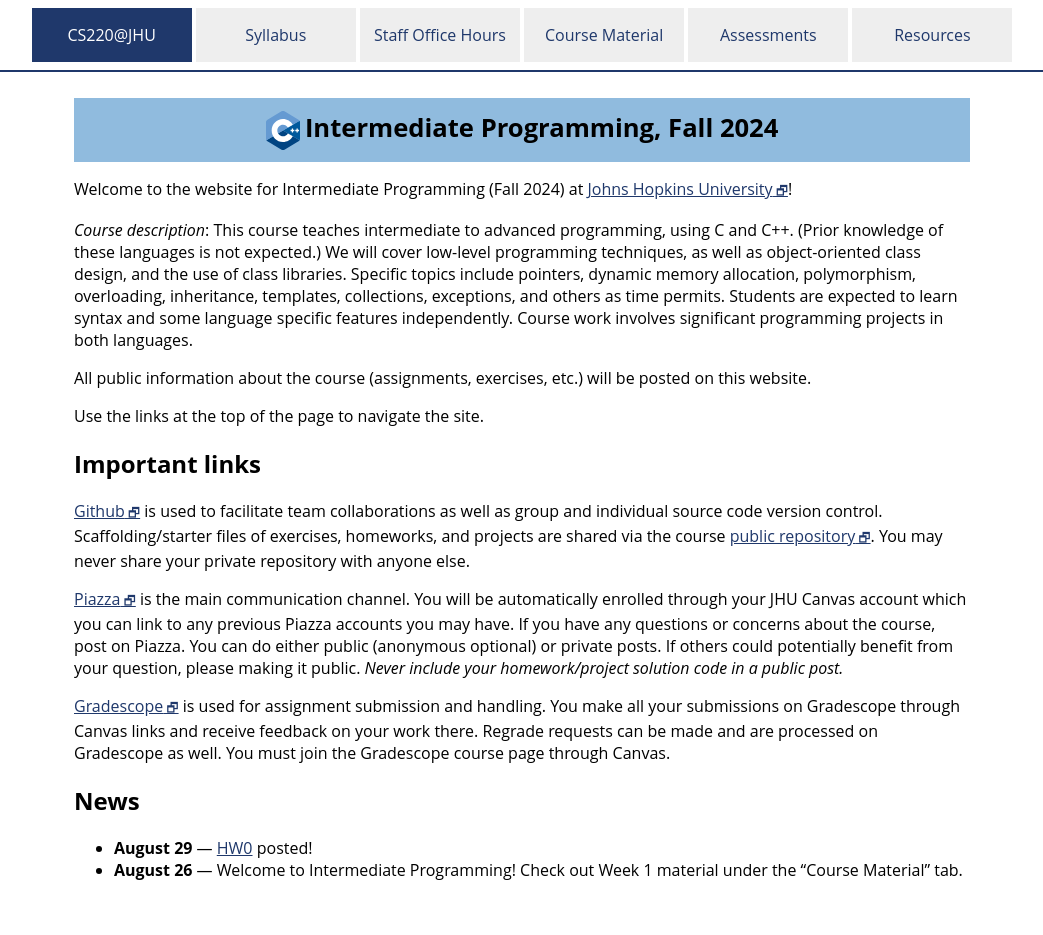
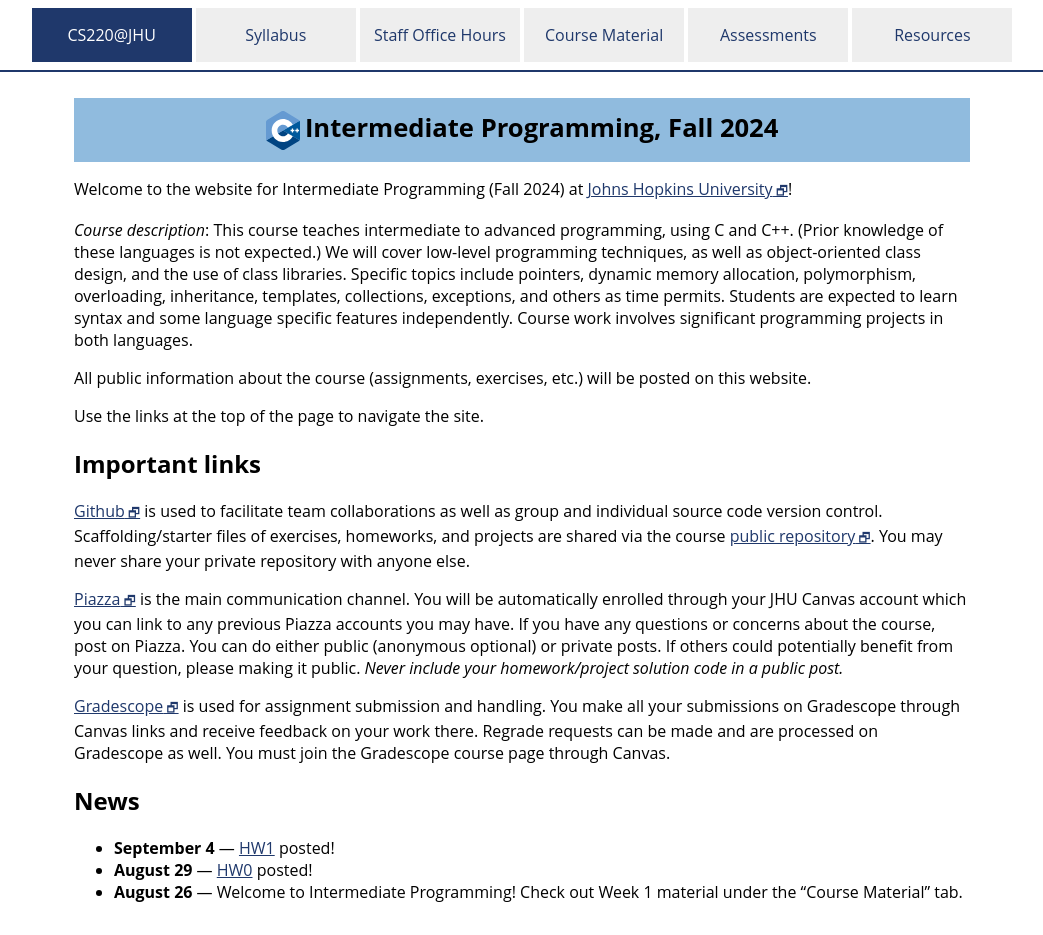
Before and after one commit to jhu-ip/cs220-f24, a Jekyll site: the page built from index.md, in a window 1280 px wide. Shown: the whole page, without its empty margins (118-1161 px from the left). Built offline with Jekyll 4.4.1, drawn with Linux system fonts in a browser that asks for light colours; before the commit the page ends 913 px from its top, so only the background shows below that.

Commit message:
website updates for hw1

```diff
--- a/index.md
+++ b/index.md
@@ -55,7 +55,7 @@
 * **February 23rd** — [HW4](https://www.gradescope.com/courses/701550/assignments/4148605/) posted!
 * **February 16th** — [HW3](assign/hw3) posted!
 * **February 9th** — [HW2](https://www.gradescope.com/courses/701550/assignments/4077691/) posted!
-* **February 1st** — [HW1](assign/hw1) posted!
 -->
+* **September 4** — [HW1](assign/hw1) posted!
 * **August 29** — [HW0](assign/hw0) posted!
 * **August 26** — Welcome to Intermediate Programming! Check out Week 1 material under the "Course Material" tab.
```
Also changed, not shown: schedule.md (+1 -1 lines).
